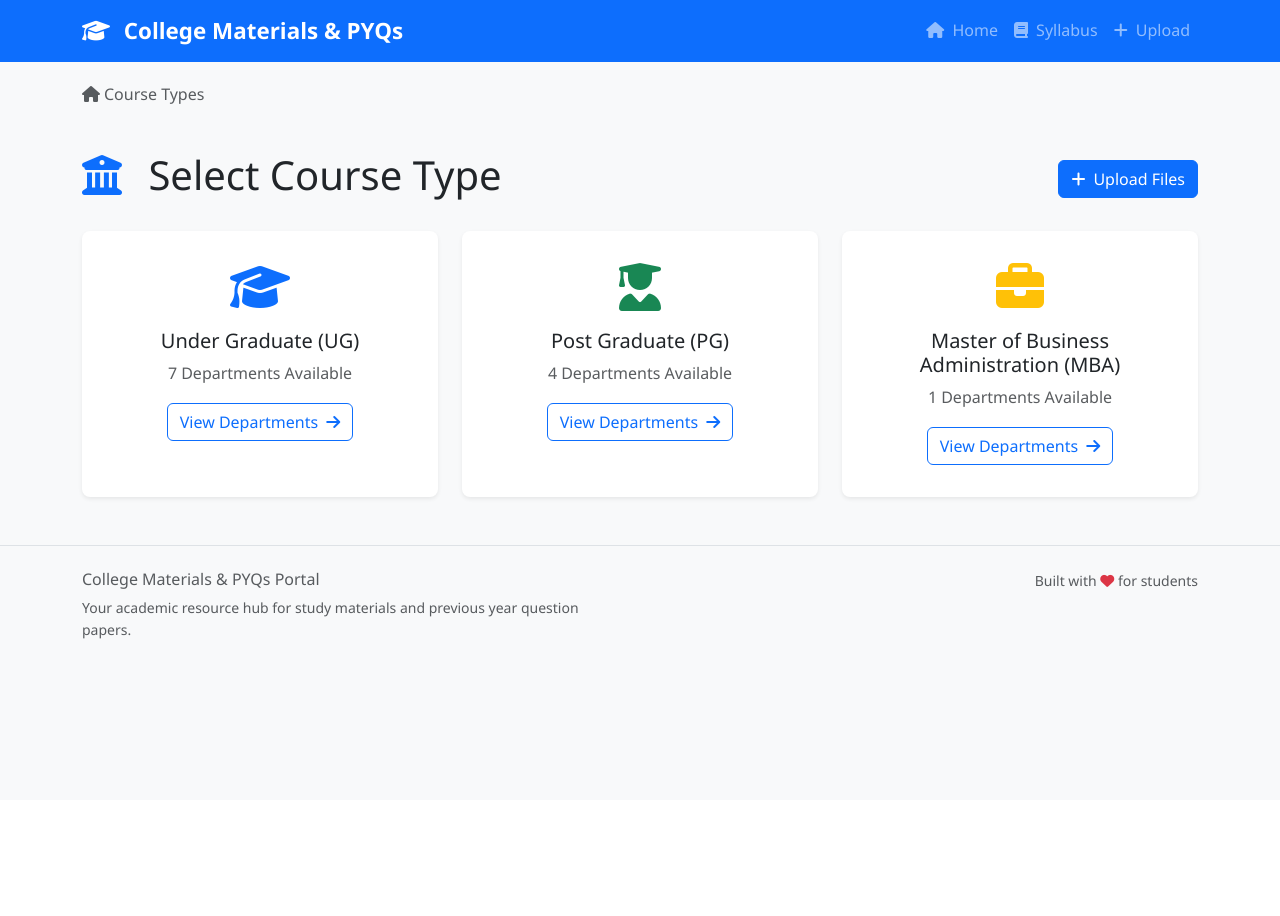
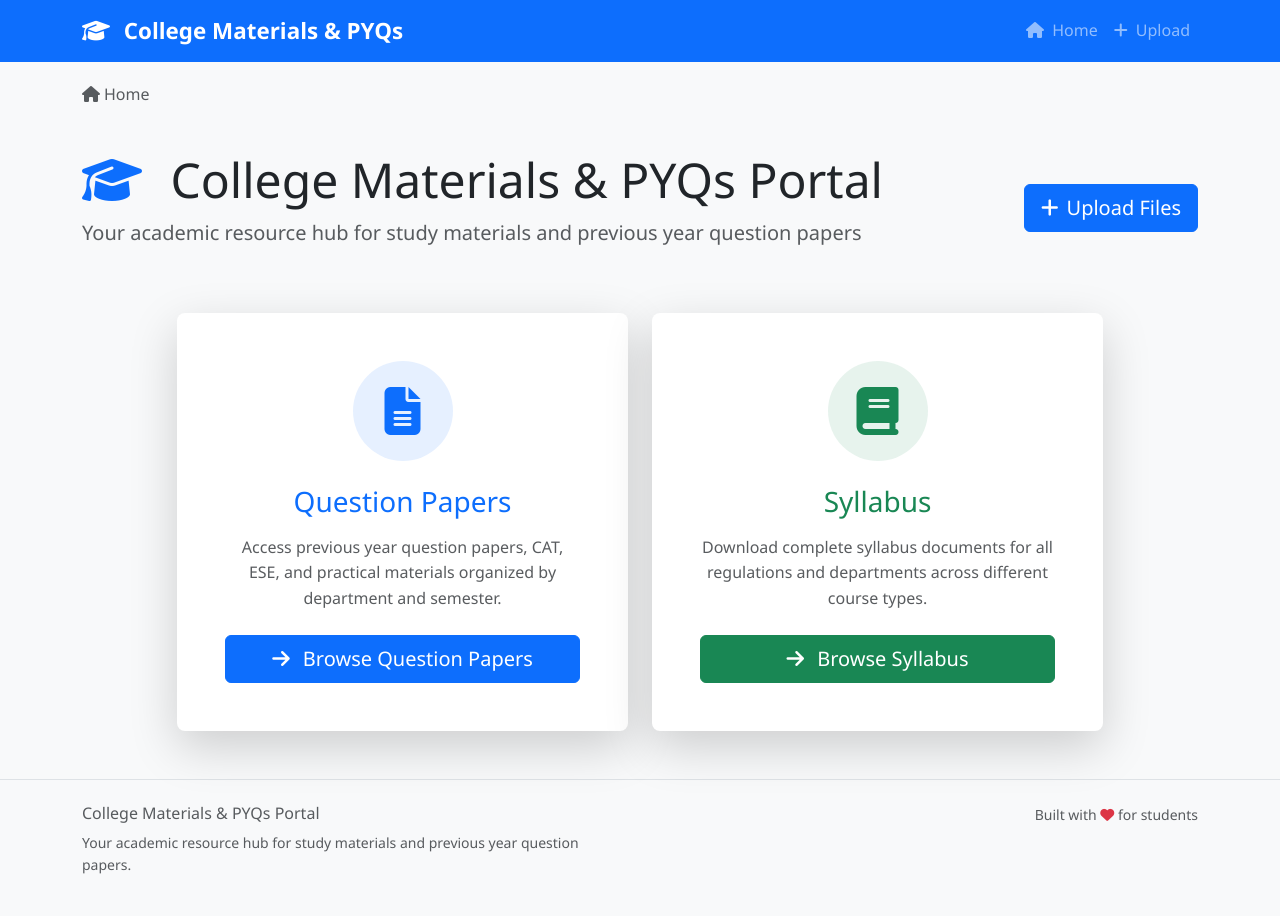
Before and after one commit to Sharruk/website, a Flask app: page / in a window 1280 px wide. Before the commit the page ends 639 px from the top, so only its background shows below. Run offline with Flask 3, Linux system fonts and the light colour scheme.

Commit message:
Rearrange main navigation and add course material options to the homepage
Removes the Syllabus link from navbar, introduces a /materials route, and adds question paper and syllabus buttons to index.html.

Replit-Commit-Author: Agent
Replit-Commit-Session-Id: 5fefcf09-df93-4e7e-99bb-c41e877ff6b9
Replit-Commit-Screenshot-Url: https://storage.googleapis.com/screenshot-production-us-central1/2376958a-8e67-4c64-844b-decc9a96c93c/956326fa-fa40-450d-9e5c-74a6966446d3.jpg

```diff
--- a/app.py
+++ b/app.py
@@ -137,9 +137,14 @@ def get_file_size(filepath):
 
 @app.route('/')
 def index():
-    """Homepage showing list of course types"""
+    """Homepage showing main sections: Question Papers and Syllabus"""
+    return render_template('index.html')
+
+@app.route('/materials')
+def materials_home():
+    """Materials homepage showing course types for question papers"""
     data = load_data()
-    return render_template('index.html', course_types=data['course_types'])
+    return render_template('materials/home.html', course_types=data['course_types'])
 
 @app.route('/course/<course_type_id>')
 def course_type(course_type_id):
--- a/templates/base.html
+++ b/templates/base.html
@@ -28,11 +28,6 @@
                     <li class="nav-item">
                         <a class="nav-link" href="{{ url_for('index') }}">
                             <i class="fas fa-home me-1"></i> Home
-                        </a>
-                    </li>
-                    <li class="nav-item">
-                        <a class="nav-link" href="{{ url_for('syllabus_home') }}">
-                            <i class="fas fa-book me-1"></i> Syllabus
                         </a>
                     </li>
                     <li class="nav-item">
--- a/templates/category.html
+++ b/templates/category.html
@@ -7,7 +7,10 @@
     <div class="container">
         <ol class="breadcrumb mb-0">
             <li class="breadcrumb-item">
-                <a href="{{ url_for('index') }}"><i class="fas fa-home me-1"></i>Course Types</a>
+                <a href="{{ url_for('index') }}"><i class="fas fa-home me-1"></i>Home</a>
+            </li>
+            <li class="breadcrumb-item">
+                <a href="{{ url_for('materials_home') }}">Question Papers</a>
             </li>
             <li class="breadcrumb-item">
                 <a href="{{ url_for('course_type', course_type_id=course_type_id) }}">{{ course_type.name }}</a>
--- a/templates/course_type.html
+++ b/templates/course_type.html
@@ -7,7 +7,10 @@
     <div class="container">
         <ol class="breadcrumb mb-0">
             <li class="breadcrumb-item">
-                <a href="{{ url_for('index') }}"><i class="fas fa-home me-1"></i>Course Types</a>
+                <a href="{{ url_for('index') }}"><i class="fas fa-home me-1"></i>Home</a>
+            </li>
+            <li class="breadcrumb-item">
+                <a href="{{ url_for('materials_home') }}">Question Papers</a>
             </li>
             <li class="breadcrumb-item active">{{ course_type.name }}</li>
         </ol>
--- a/templates/department.html
+++ b/templates/department.html
@@ -7,7 +7,10 @@
     <div class="container">
         <ol class="breadcrumb mb-0">
             <li class="breadcrumb-item">
-                <a href="{{ url_for('index') }}"><i class="fas fa-home me-1"></i>Course Types</a>
+                <a href="{{ url_for('index') }}"><i class="fas fa-home me-1"></i>Home</a>
+            </li>
+            <li class="breadcrumb-item">
+                <a href="{{ url_for('materials_home') }}">Question Papers</a>
             </li>
             <li class="breadcrumb-item">
                 <a href="{{ url_for('course_type', course_type_id=course_type_id) }}">{{ course_type.name }}</a>
--- a/templates/index.html
+++ b/templates/index.html
@@ -1,13 +1,13 @@
 {% extends "base.html" %}
 
-{% block title %}Course Types - College Materials & PYQs Portal{% endblock %}
+{% block title %}College Materials & PYQs Portal{% endblock %}
 
 {% block breadcrumb %}
 <nav aria-label="breadcrumb" class="bg-light py-2">
     <div class="container">
         <ol class="breadcrumb mb-0">
             <li class="breadcrumb-item active">
-                <i class="fas fa-home me-1"></i>Course Types
+                <i class="fas fa-home me-1"></i>Home
             </li>
         </ol>
     </div>
@@ -17,52 +17,69 @@
 {% block content %}
 <div class="row">
     <div class="col-12">
-        <div class="d-flex justify-content-between align-items-center mb-4">
-            <h1 class="display-6">
-                <i class="fas fa-university text-primary me-3"></i>
-                Select Course Type
-            </h1>
-            <a href="{{ url_for('upload') }}" class="btn btn-primary">
+        <div class="d-flex justify-content-between align-items-center mb-5">
+            <div>
+                <h1 class="display-5 mb-2">
+                    <i class="fas fa-graduation-cap text-primary me-3"></i>
+                    College Materials & PYQs Portal
+                </h1>
+                <p class="text-muted lead">Your academic resource hub for study materials and previous year question papers</p>
+            </div>
+            <a href="{{ url_for('upload') }}" class="btn btn-primary btn-lg">
                 <i class="fas fa-plus me-2"></i>Upload Files
             </a>
         </div>
     </div>
 </div>
 
-<div class="row g-4">
-    {% for course_type_id, course_type in course_types.items() %}
-    <div class="col-md-6 col-lg-4">
-        <div class="card h-100 department-card">
-            <div class="card-body text-center">
-                <div class="department-icon mb-3">
-                    {% if course_type_id == 'ug' %}
-                        <i class="fas fa-graduation-cap fa-3x text-primary"></i>
-                    {% elif course_type_id == 'pg' %}
-                        <i class="fas fa-user-graduate fa-3x text-success"></i>
-                    {% elif course_type_id == 'mba' %}
-                        <i class="fas fa-briefcase fa-3x text-warning"></i>
-                    {% else %}
-                        <i class="fas fa-school fa-3x text-info"></i>
-                    {% endif %}
+<div class="row g-4 justify-content-center">
+    <!-- Question Papers Section -->
+    <div class="col-lg-5 col-md-6">
+        <div class="card h-100 shadow-lg hover-card border-0">
+            <div class="card-body text-center p-5">
+                <div class="bg-primary bg-opacity-10 rounded-circle d-inline-flex align-items-center justify-content-center mb-4" style="width: 100px; height: 100px;">
+                    <i class="fas fa-file-alt fa-3x text-primary"></i>
                 </div>
-                <h5 class="card-title">{{ course_type.name }}</h5>
-                <p class="card-text text-muted">
-                    {{ course_type.departments|length }} Departments Available
+                <h3 class="card-title mb-3 text-primary">Question Papers</h3>
+                <p class="card-text text-muted mb-4">
+                    Access previous year question papers, CAT, ESE, and practical materials organized by department and semester.
                 </p>
-                <a href="{{ url_for('course_type', course_type_id=course_type_id) }}" class="btn btn-outline-primary">
-                    View Departments <i class="fas fa-arrow-right ms-1"></i>
+                <a href="{{ url_for('materials_home') }}" class="btn btn-primary btn-lg w-100">
+                    <i class="fas fa-arrow-right me-2"></i>
+                    Browse Question Papers
                 </a>
             </div>
         </div>
     </div>
-    {% endfor %}
+
+    <!-- Syllabus Section -->
+    <div class="col-lg-5 col-md-6">
+        <div class="card h-100 shadow-lg hover-card border-0">
+            <div class="card-body text-center p-5">
+                <div class="bg-success bg-opacity-10 rounded-circle d-inline-flex align-items-center justify-content-center mb-4" style="width: 100px; height: 100px;">
+                    <i class="fas fa-book fa-3x text-success"></i>
+                </div>
+                <h3 class="card-title mb-3 text-success">Syllabus</h3>
+                <p class="card-text text-muted mb-4">
+                    Download complete syllabus documents for all regulations and departments across different course types.
+                </p>
+                <a href="{{ url_for('syllabus_home') }}" class="btn btn-success btn-lg w-100">
+                    <i class="fas fa-arrow-right me-2"></i>
+                    Browse Syllabus
+                </a>
+            </div>
+        </div>
+    </div>
 </div>
 
-{% if not course_types %}
-<div class="text-center py-5">
-    <i class="fas fa-university fa-5x text-muted mb-3"></i>
-    <h3 class="text-muted">No Course Types Available</h3>
-    <p class="text-muted">Contact administrator to add course types.</p>
-</div>
-{% endif %}
+<style>
+.hover-card {
+    transition: all 0.3s ease-in-out;
+}
+
+.hover-card:hover {
+    transform: translateY(-10px);
+    box-shadow: 0 15px 35px rgba(0,0,0,0.1) !important;
+}
+</style>
 {% endblock %}
--- a/templates/semester.html
+++ b/templates/semester.html
@@ -7,7 +7,10 @@
     <div class="container">
         <ol class="breadcrumb mb-0">
             <li class="breadcrumb-item">
-                <a href="{{ url_for('index') }}"><i class="fas fa-home me-1"></i>Course Types</a>
+                <a href="{{ url_for('index') }}"><i class="fas fa-home me-1"></i>Home</a>
+            </li>
+            <li class="breadcrumb-item">
+                <a href="{{ url_for('materials_home') }}">Question Papers</a>
             </li>
             <li class="breadcrumb-item">
                 <a href="{{ url_for('course_type', course_type_id=course_type_id) }}">{{ course_type.name }}</a>
```
Also changed, not shown: templates/materials/home.html (added, +80 -0 lines).
